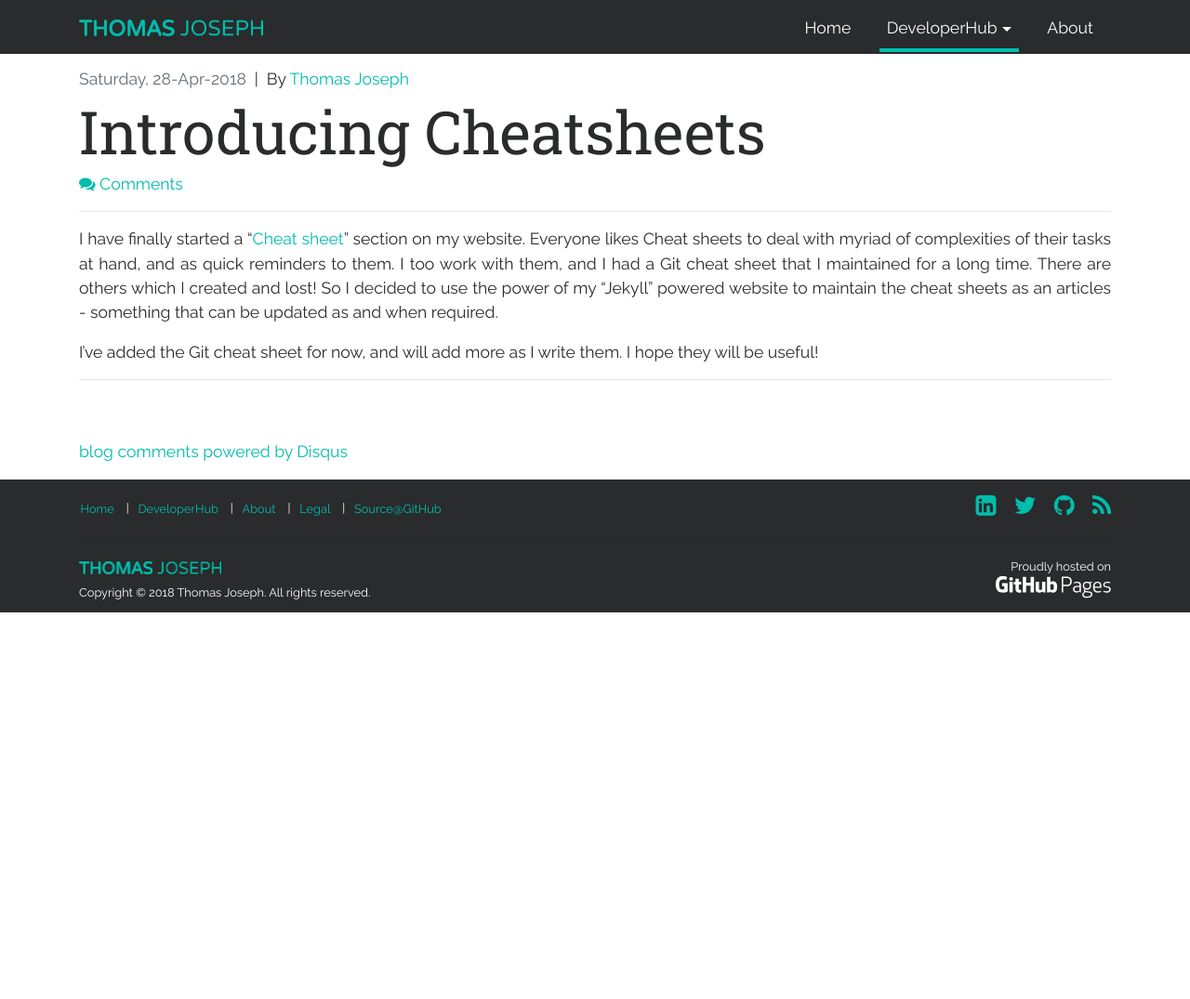
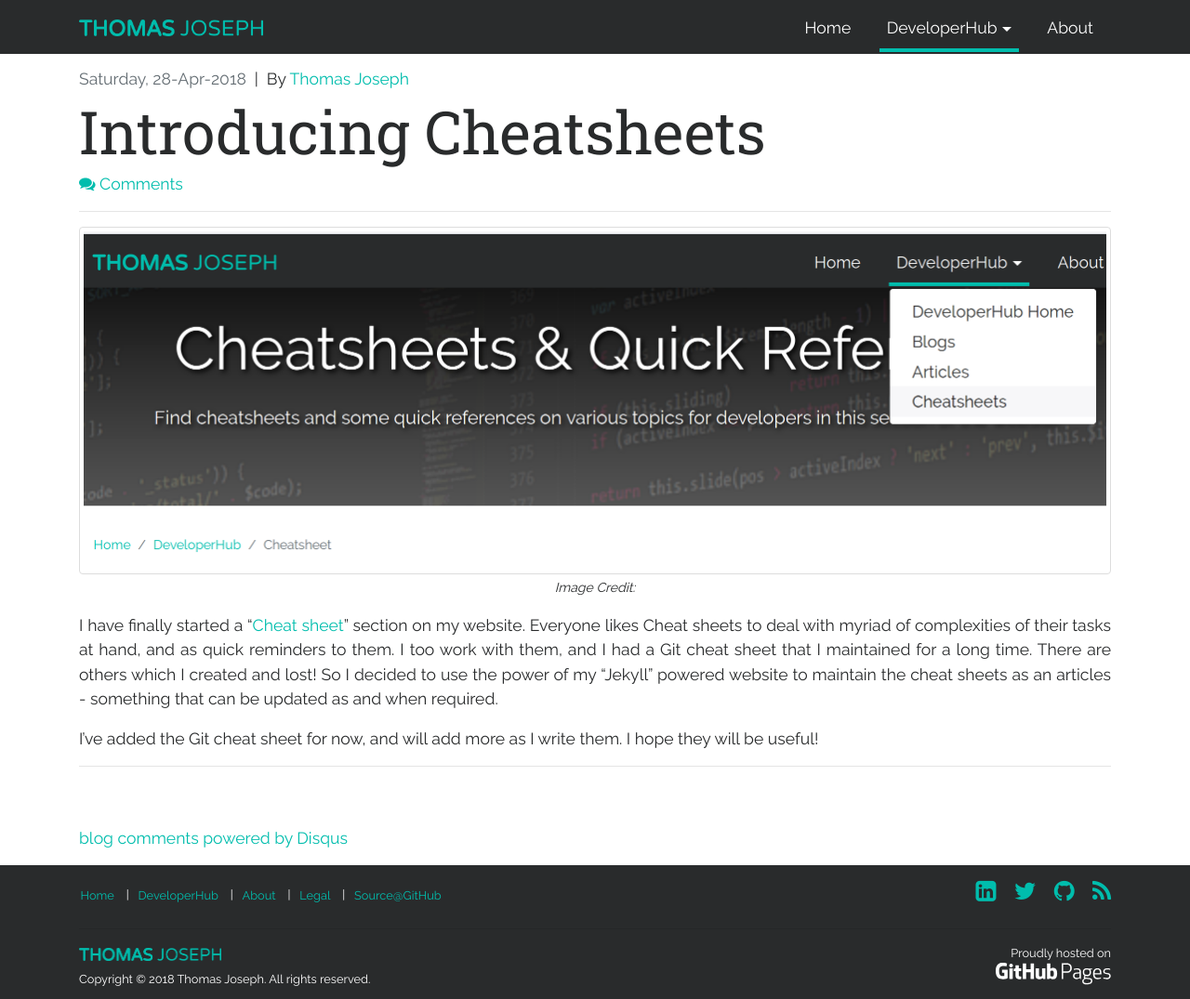
Before and after one commit to ethomasjoseph/ethomasjoseph.com, a Jekyll site: the page built from docs/_posts/developerhub/2018-04-28-introducing-cheatsheets.md, in a window 1280 px wide and 1075 px high. Shown: the whole window at 93% size. Built offline with Jekyll 4.4.1, drawn with Linux system fonts in a browser that asks for light colours; comment, search, counter and statistics services are not loaded.

Commit message:
Added an image to the post of introducing cheatsheet

```diff
--- a/docs/_posts/developerhub/2018-04-28-introducing-cheatsheets.md
+++ b/docs/_posts/developerhub/2018-04-28-introducing-cheatsheets.md
@@ -3,6 +3,7 @@ layout: post
 title: Introducing Cheatsheets
 date: '2018-04-28T00:45:00.005-04:00'
 author: ethomasjoseph
+featuredImage: /assets/images/main/cheatsheets.png
 published: true
 categories: [developerhub, blog]
 modified_time: '2018-04-28T00:45:00.005-04:00'
```
Also changed, not shown: docs/assets/images/main/cheatsheets.png (added).
